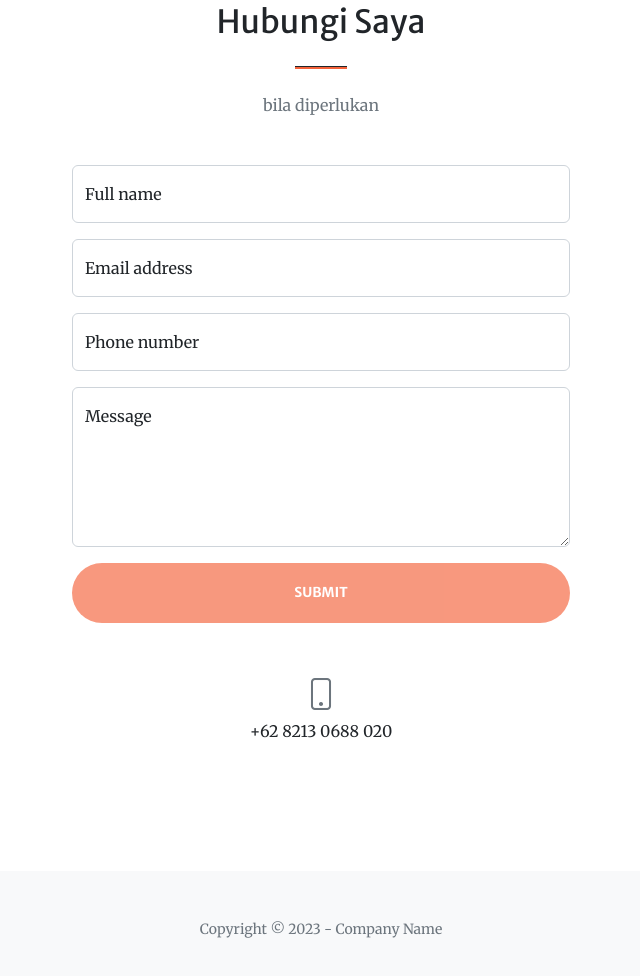
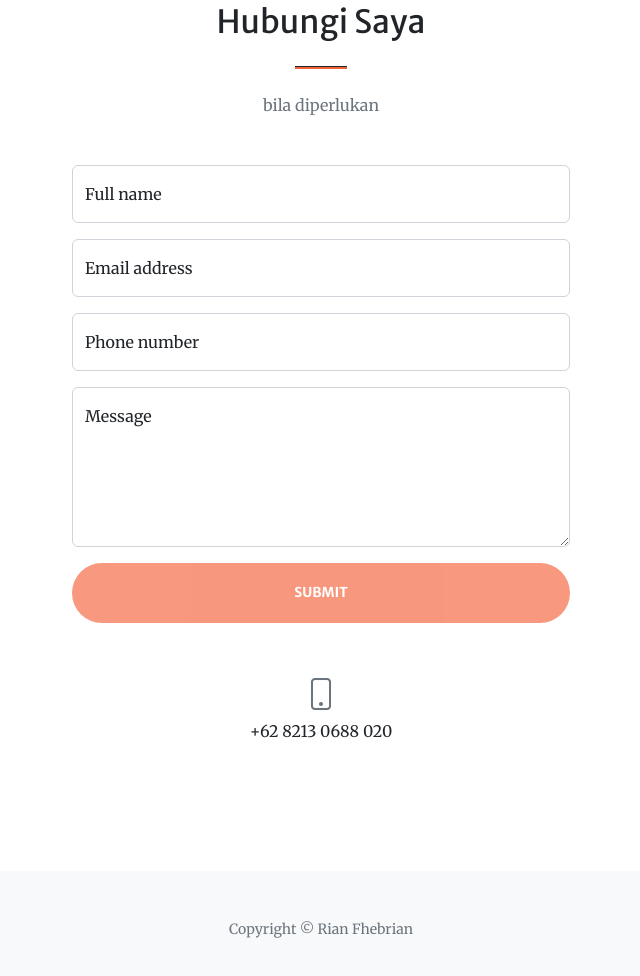
Before and after one commit to Rianfhebrian/Rian-fhebrian, a plain HTML site: page index.html in a window 1280 px wide. Shown: the part 2771-3747 px from the top of the page, without its empty margins (319-959 px from the left). Drawn offline with nearby package versions, Linux system fonts and the light colour scheme; some packages are replaced by stand-ins of ours; a script that the page names is missing.

Commit message:
Update index.html

```diff
--- a/index.html
+++ b/index.html
@@ -227,7 +227,7 @@
         </section>
         <!-- Footer-->
         <footer class="bg-light py-5">
-            <div class="container px-4 px-lg-5"><div class="small text-center text-muted">Copyright &copy; 2023 - Company Name</div></div>
+            <div class="container px-4 px-lg-5"><div class="small text-center text-muted">Copyright &copy; Rian Fhebrian</div></div>
         </footer>
         <!-- Bootstrap core JS-->
         <script src="https://cdn.jsdelivr.net/npm/bootstrap@5.2.3/dist/js/bootstrap.bundle.min.js"></script>
```
